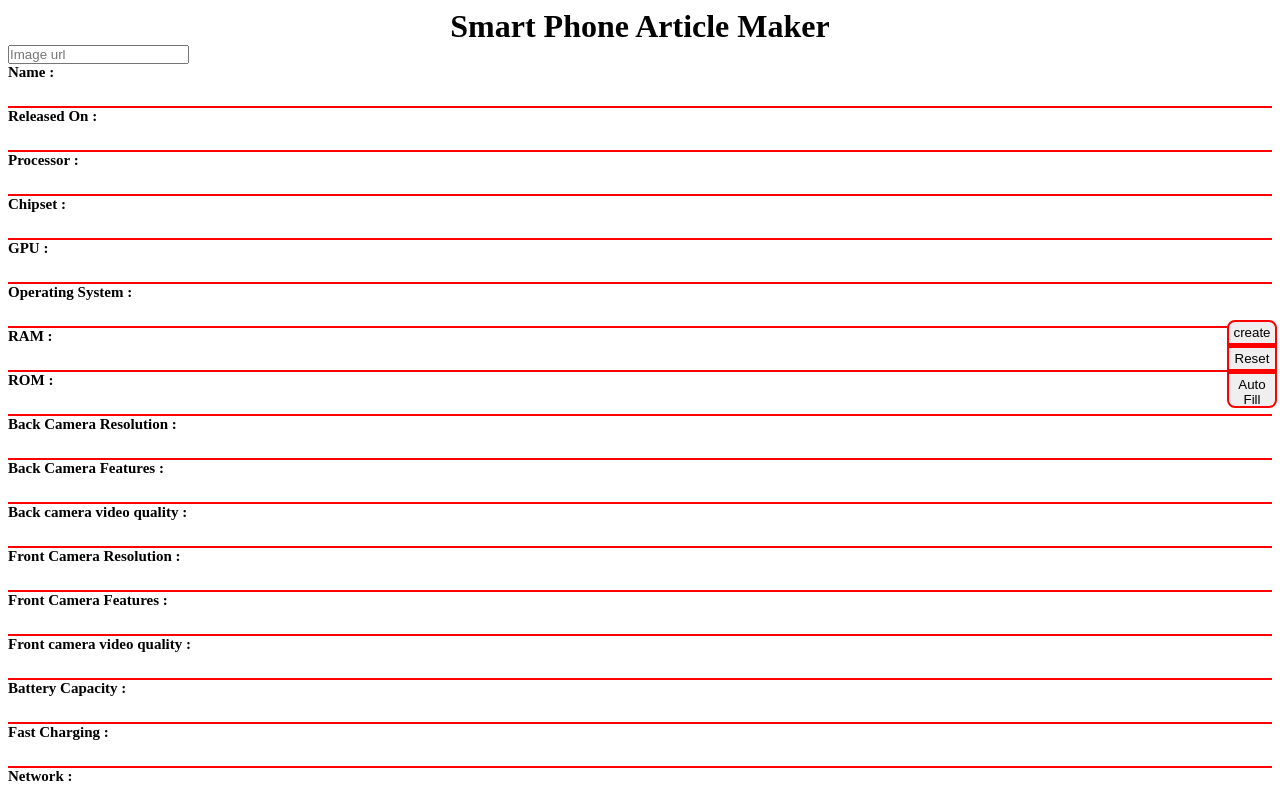
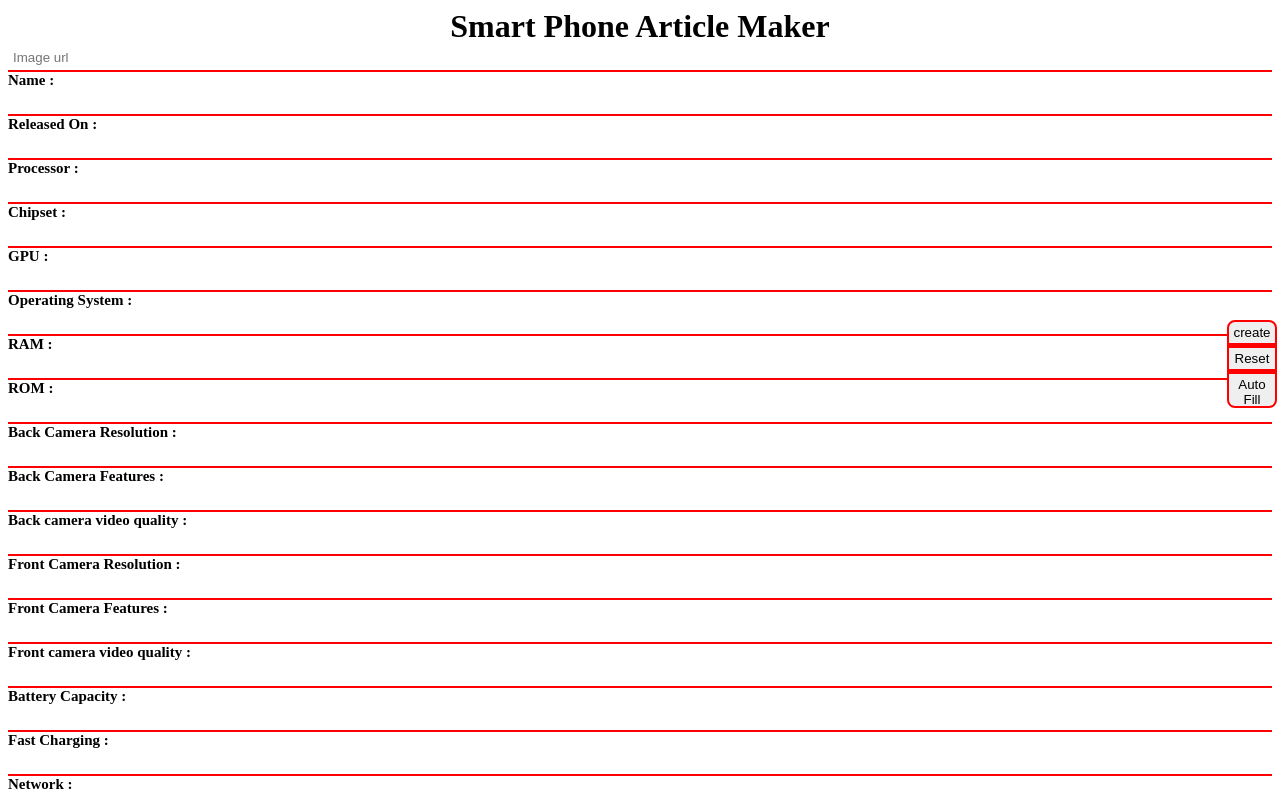
Before and after one commit to mrlaboratory/smartphone-article-template, a plain HTML site: page index.html in a window 1280 px wide. Shown: the top 800 px of the page. Drawn offline with nearby package versions, Linux system fonts and the light colour scheme.

Commit message:
Update style.css

```diff
--- a/style.css
+++ b/style.css
@@ -31,7 +31,7 @@ body{
     margin-bottom: 5px;
 
 }
-.smtbl input{
+.smtbl input, .thumbimg{
     width: 100%;
     padding: 5px;
     border:none;
```
